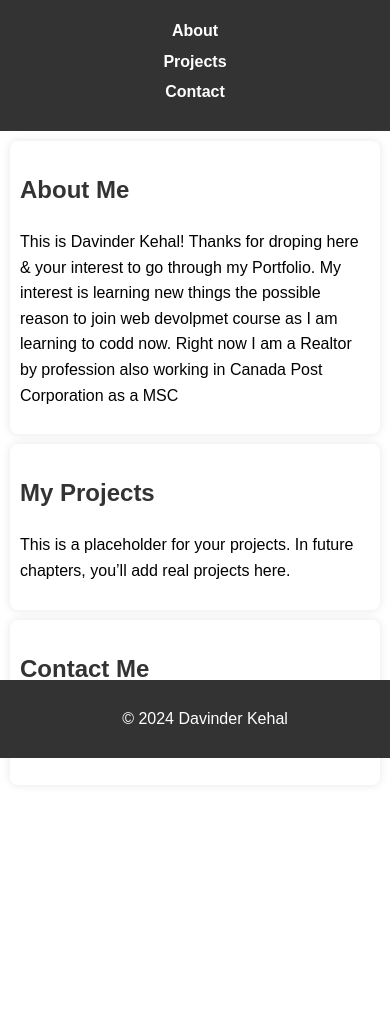
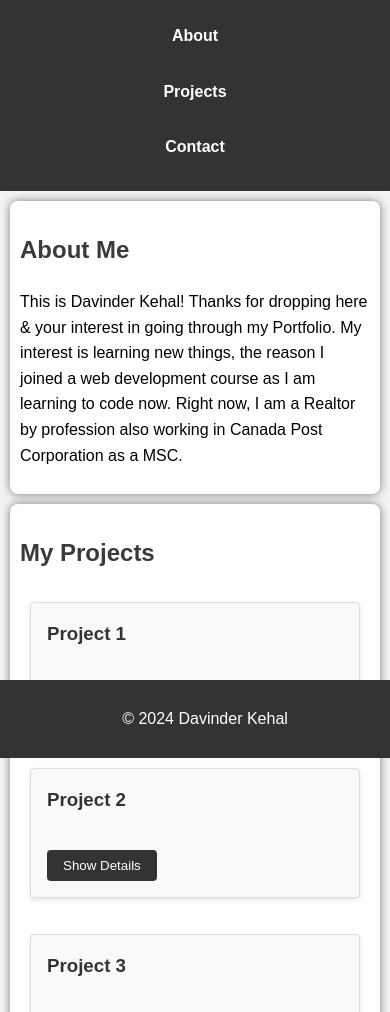
Before and after one commit to Davinderkehal/my-portfolio, a plain HTML site: page index.html in a window 390 px wide. Shown: the part 86-1098 px from the top of the page. Before the commit the page ends 881 px from the top, so only its background shows below. Drawn offline with Linux system fonts and the light colour scheme.

Commit message:
add html and css of project details

```diff
--- a/css/styles.css
+++ b/css/styles.css
@@ -4,6 +4,7 @@ body {
     margin: 0;
     padding: 0;
     line-height: 1.6;
+    background-color: #f4f4f4;
 }
 
 header {
@@ -16,40 +17,12 @@ header {
 nav ul {
     list-style: none;
     padding: 0;
+    display: flex;
+    justify-content: center;
+    gap: 20px;
 }
 
 nav ul li {
-    display: inline;
-    margin-right: 20px;
-}
-
-nav ul li a {
-    color: white;
-    text-decoration: none;
-}
-
-section {
-    padding: 20px;
-    margin: 20px;
-}
-
-footer {
-    background-color: #333;
-    color: white;
-    text-align: center;
-    padding: 10px;
-    position: fixed;
-    bottom: 0;
-    width: 100%;
-}
-
-nav ul {
-    list-style: none;
-    padding: 0;
-}
-
-nav ul li {
-    display: inline;
     margin: 0 10px;
 }
 
@@ -68,13 +41,66 @@ section {
     margin: 20px;
     background-color: white;
     border-radius: 8px;
-    box-shadow: 0 0 10px rgba(0, 0, 0, 0.1);
+    box-shadow: 0 0 10px rgba(0, 0, 0, 0.5);
 }
 
 h2 {
+    color: #3a3a3a;
+}
+
+footer {
+    background-color: #333;
+    color: white;
+    text-align: center;
+    padding: 10px;
+    position: fixed;
+    bottom: 0;
+    width: 100%;
+}
+
+/* Project Gallery Styles */
+.project-gallery {
+    display: flex;
+    gap: 1rem;
+    justify-content: space-between;
+    flex-wrap: wrap;
+}
+
+.project {
+    flex: 1 1 calc(33.333% - 1rem);
+    background-color: #f9f9f9;
+    padding: 1rem;
+    border: 1px solid #ddd;
+    border-radius: 4px;
+    box-shadow: 0 2px 5px rgba(0, 0, 0, 0.1);
+}
+
+.project h3 {
+    margin-top: 0;
     color: #333;
 }
 
+.project-details {
+    display: none;
+}
+
+.project-details.visible {
+    display: block;
+}
+
+.toggle-button {
+    margin-top: 1rem;
+    cursor: pointer;
+    padding: 0.5rem 1rem;
+    background-color: #333;
+    color: white;
+    border: none;
+    border-radius: 4px;
+}
+
+.toggle-button:hover {
+    background-color: #555;
+}
 
 /* Media Queries for Mobile Devices */
 @media only screen and (max-width: 600px) {
@@ -82,9 +108,12 @@ h2 {
         padding: 10px;
     }
 
+    nav ul {
+        flex-direction: column;
+        align-items: center;
+    }
+
     nav ul li {
-        display: block;
-        text-align: center;
         margin: 5px 0;
     }
 
@@ -92,4 +121,13 @@ h2 {
         padding: 10px;
         margin: 10px;
     }
+
+    .project-gallery {
+        flex-direction: column;
+    }
+
+    .project {
+        flex: 1 1 30%;
+        margin: 10px;
+    }
 }
--- a/index.html
+++ b/index.html
@@ -1,22 +1,15 @@
-<!DOCTYPE html
+<!DOCTYPE html>
 <html lang="en">
 
 <head>
     <meta charset="UTF-8">
     <meta name="viewport" content="width=device-width, initial-scale=1.0">
-    <!DOCTYPE html>
-    <html lang="en">
-
-
-        <link rel="stylesheet" href="css/styles.css">
-
-        <meta charset="UTF-8">
-        <meta name="viewport" content="width=device-width, initial-scale=1.0">
-        <title>My Portfolio</title>
-    </head>
+    <title>My Portfolio</title>
+    <link rel="stylesheet" href="css/styles.css">
+</head>
 
 <body>
-    <!-- Header Section -->
+
     <header>
         <h1>Davinder Kehal</h1>
         <nav>
@@ -31,15 +24,44 @@
     <!-- About Section -->
     <section id="about">
         <h2>About Me</h2>
-        <p>This is Davinder Kehal! Thanks for droping here & your interest to go through my Portfolio. My interest is
-            learning new things the possible reason to join web devolpmet course as I am learning to codd now. Right now
-            I am a Realtor by profession also working in Canada Post Corporation as a MSC</p>
+        <p>This is Davinder Kehal! Thanks for dropping here & your interest in going through my Portfolio. My interest
+            is learning new things, the reason I joined a web development course as I am learning to code now. Right now,
+            I am a Realtor by profession also working in Canada Post Corporation as a MSC.</p>
     </section>
 
     <!-- Projects Section -->
     <section id="projects">
         <h2>My Projects</h2>
-        <p>This is a placeholder for your projects. In future chapters, you’ll add real projects here.</p>
+        <div class="project-gallery">
+            <div class="project">
+                <h3>Project 1</h3>
+                <button class="toggle-button">Show Details</button>
+                <div class="project-details hidden">
+                    <p>Details about Project 1...</p>
+                </div>
+            </div>
+            <div class="project">
+                <h3>Project 2</h3>
+                <button class="toggle-button">Show Details</button>
+                <div class="project-details hidden">
+                    <p>Details about Project 2...</p>
+                </div>
+            </div>
+            <div class="project">
+                <h3>Project 3</h3>
+                <button class="toggle-button">Show Details</button>
+                <div class="project-details hidden">
+                    <p>Details about Project 3...</p>
+                </div>
+            </div>
+            <div class="project">
+                <h3>Project 4</h3>
+                <button class="toggle-button">Show Details</button>
+                <div class="project-details hidden">
+                    <p>Details about Project 4...</p>
+                </div>
+            </div>
+        </div>
     </section>
 
     <!-- Contact Section -->
@@ -52,6 +74,8 @@
     <footer>
         <p>&copy; 2024 Davinder Kehal</p>
     </footer>
+    <script src="script.js"></script>
+
 </body>
 
 </html>
```
